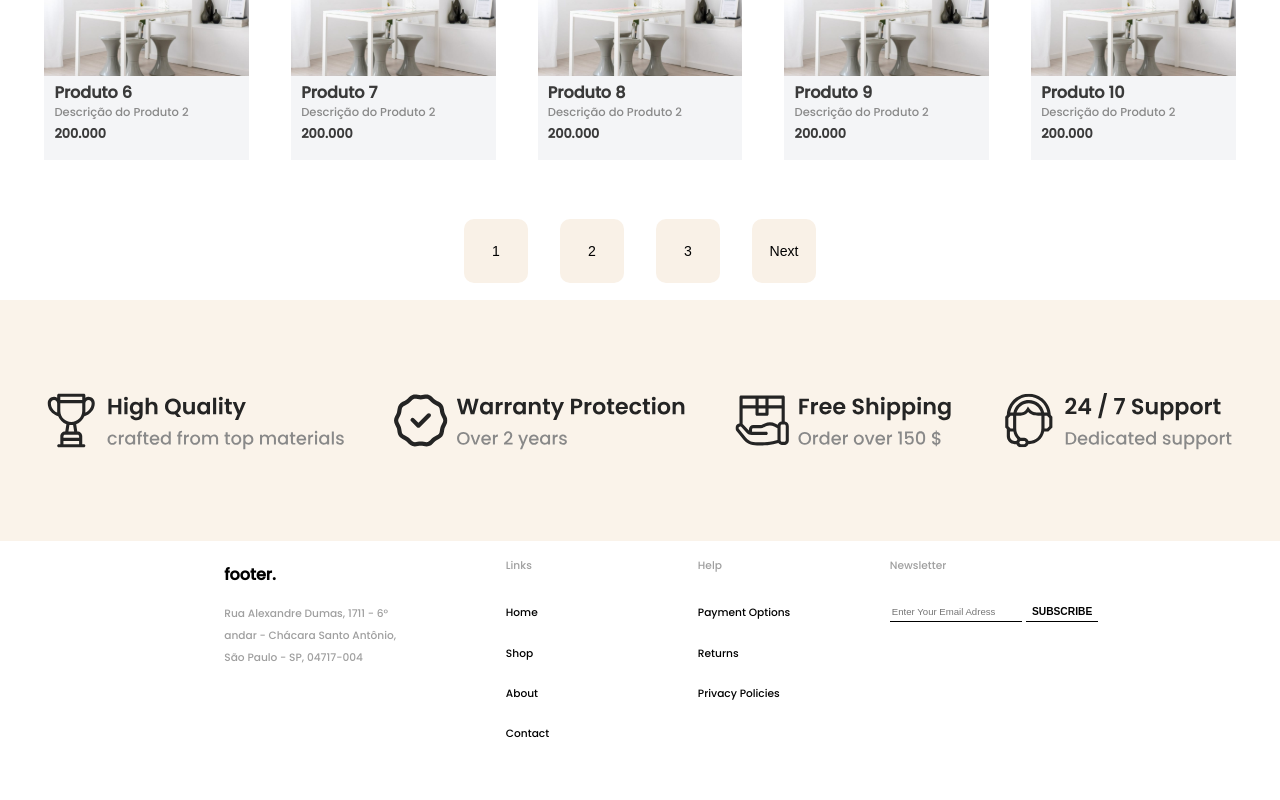
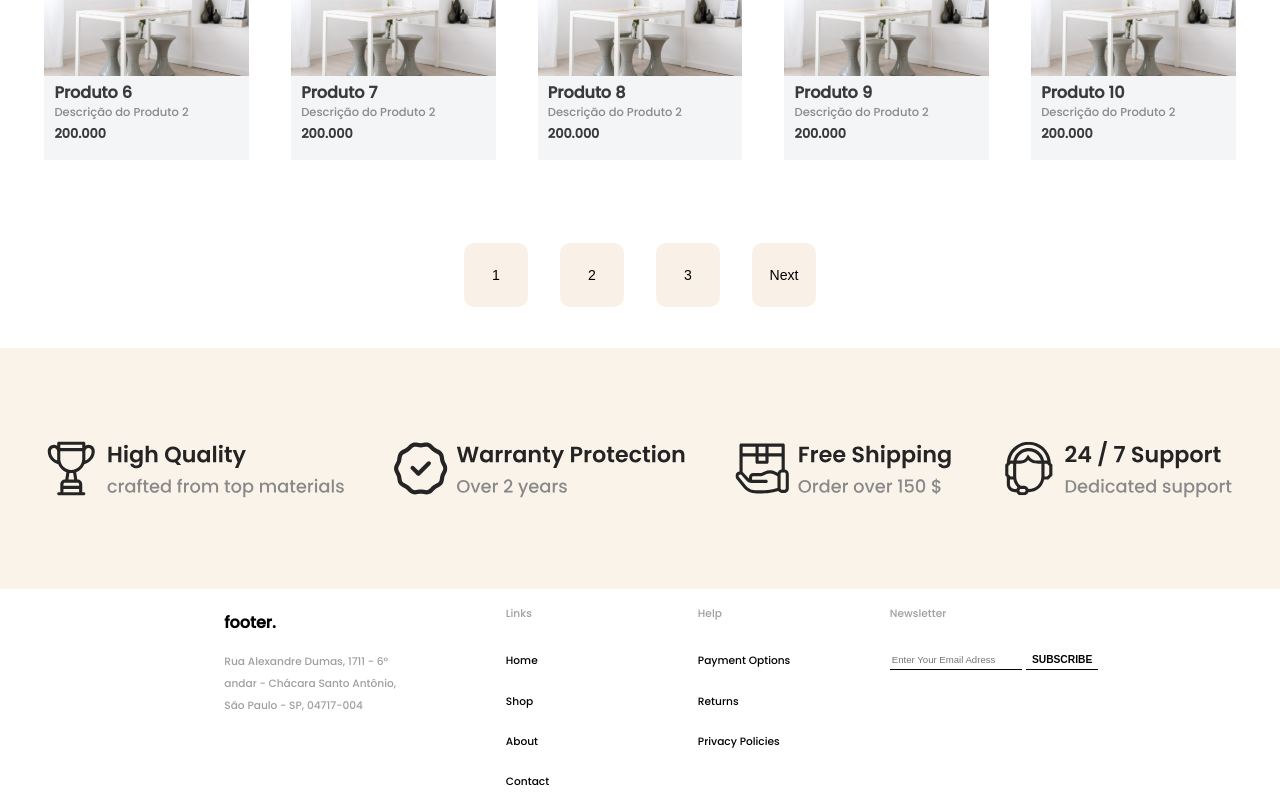
Before and after one commit to KauanAg-devs/Result-List-de-e-commerce, a React (Create React App) app in the folder frontend/: page / in a window 1280 px wide. Shown: the part 1065-1865 px from the top of the page. Before the commit the page ends 1817 px from the top, so only its background shows below. Built offline with nearby package versions, Linux system fonts and the light colour scheme.

Commit message:
fix: remove bug that show previous negative numbers in show-products

```diff
--- a/frontend/src/components/Main/Main.css
+++ b/frontend/src/components/Main/Main.css
@@ -163,13 +163,14 @@ input[type="search"]::-webkit-search-cancel-button {
 
 #product-sections {
     width: 30vmax;
-    height: 10vh;
+    height: 10vmax;
     display: flex;
     align-items: center;
     justify-content: space-around;
 }
 
 #product-section-button {
+    position: relative;
     background-color: #f9f1e7;
     height: 5vmax;
     width: 5vmax;
--- a/frontend/src/components/Main/ProductSections.tsx
+++ b/frontend/src/components/Main/ProductSections.tsx
@@ -16,7 +16,6 @@ function ProductSections({
   totalSections,
   showPreviousButton,
 }: ProductSectionsProps) {
-
   const startSection = (currentPage - 1) * 3 + 1;
   const endSection = Math.min(startSection + 2, totalSections);
 
@@ -26,7 +25,7 @@ function ProductSections({
 
   return (
     <div id="product-sections">
-      {showPreviousButton && (
+      {showPreviousButton && currentPage !== 1 && (
         <button onClick={handlePreviousButtonClick} id="product-section-button">
           Previous
         </button>
```
